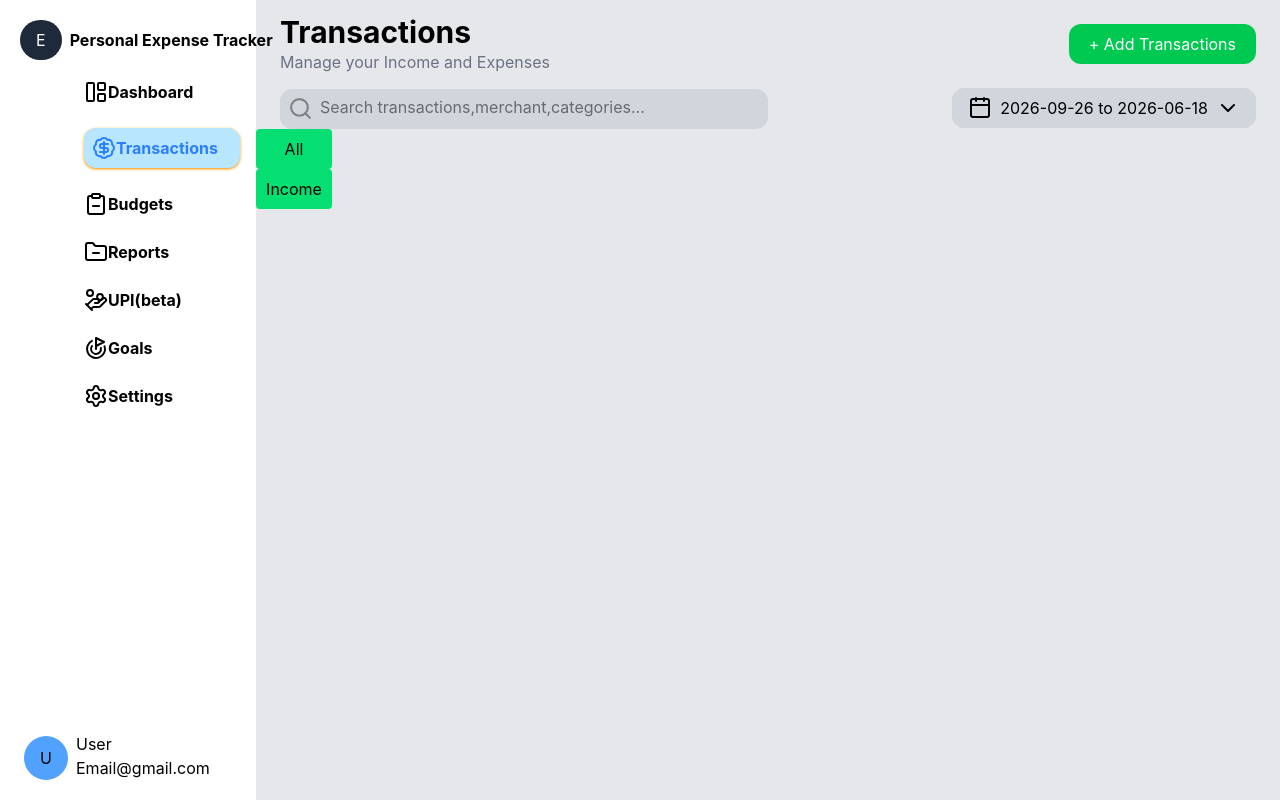
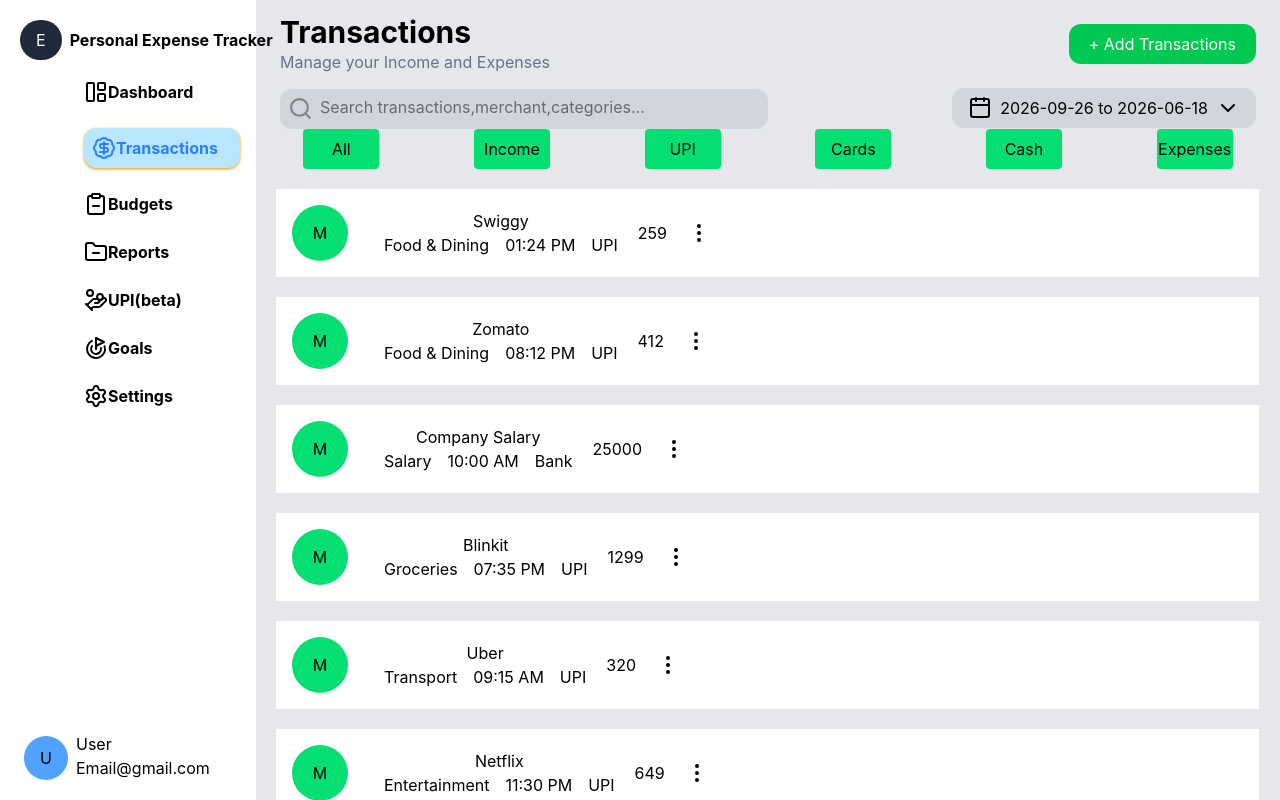
Before and after one commit to Devvvkun/Expense-Tracker-Application, a React (Vite) app: page /transactions in a window 1280 px wide. Built offline with nearby package versions, Linux system fonts and the light colour scheme.

Commit message:
Transaction UI card designing

```diff
--- a/src/Components/NavPages/Dashboard.jsx
+++ b/src/Components/NavPages/Dashboard.jsx
@@ -1,11 +1,10 @@
 import DashboardHeader from "../DashboardComponents/DashboardHeader"
-import TransactionBody from "../TransactionComponents/TransactionBody"
+
 
 const Dashboard = () => {
   return (
       <div className=' w-'>
         <DashboardHeader />
-        <TransactionBody />
 
       </div>
   )
--- a/src/Components/NavPages/Transactions.jsx
+++ b/src/Components/NavPages/Transactions.jsx
@@ -1,4 +1,4 @@
-
+import TransactionBody from "../TransactionComponents/TransactionBody"
 import TransactionHeader from '../TransactionComponents/TransactionHeader'
 import SearchBar from '../DashboardComponents/SearchBar'
 import TransactionCalender from '../TransactionComponents/TransactionCalender'
@@ -7,13 +7,14 @@
 
 
   return (
-    <div className=' h-screen'>
+    <div className=' h-screen overflow-auto'>
         <TransactionHeader />
         <div className="filter flex justify-between">
           <div className="search pl-6 -pt-3 -mt-6"><SearchBar /></div>
           <TransactionCalender />
         </div>
         <FilterDivHeader />
+        <TransactionBody />
       </div>
   )
 }
--- a/src/Components/TransactionComponents/Filter Components/Add.jsx
+++ b/src/Components/TransactionComponents/Filter Components/Add.jsx
@@ -1,11 +1,9 @@
 import { NavLink } from "react-router-dom"
-const Add = () => {
-    function FilterDivClicked({isActive}){
-        return `${isActive ? 'bg-green-400': 'bg-gray-300'} w-19 h-10 flex justify-center items-center rounded-sm px-4 py-2 `
-    }
+const Add = ({className}) => {
+
   return (
     <div className=''> <NavLink className=
-    {FilterDivClicked}>All</NavLink> </div>
+    {className}>All</NavLink> </div>
   )
 }
 
--- a/src/Components/TransactionComponents/Filter Components/Card.jsx
+++ b/src/Components/TransactionComponents/Filter Components/Card.jsx
@@ -1,8 +1,10 @@
 import React from 'react'
-
-const Card = () => {
+import { NavLink } from 'react-router-dom'
+const Card = ({className}) => {
   return (
-    <div>Card</div>
+    <div >
+      <NavLink className={className}>Cards</NavLink>
+    </div>
   )
 }
 
--- a/src/Components/TransactionComponents/Filter Components/Cash.jsx
+++ b/src/Components/TransactionComponents/Filter Components/Cash.jsx
@@ -1,8 +1,10 @@
 import React from 'react'
-
-const Cash = () => {
+import { NavLink } from 'react-router-dom'
+const Cash = ({className}) => {
   return (
-    <div>Cash</div>
+    <div >
+      <NavLink className={className}>Cash</NavLink>
+    </div>
   )
 }
 
--- a/src/Components/TransactionComponents/Filter Components/Expenses.jsx
+++ b/src/Components/TransactionComponents/Filter Components/Expenses.jsx
@@ -1,8 +1,10 @@
 import React from 'react'
-
-const Expenses = () => {
+import { NavLink } from 'react-router-dom'
+const Expenses = ({className}) => {
   return (
-    <div>Expenses</div>
+    <div>
+      <NavLink className={className}>Expenses</NavLink>
+    </div>
   )
 }
 
--- a/src/Components/TransactionComponents/Filter Components/Income.jsx
+++ b/src/Components/TransactionComponents/Filter Components/Income.jsx
@@ -1,12 +1,9 @@
 import React from 'react'
 import { NavLink } from 'react-router-dom'
-const Income = () => {
-    function FilterDivClicked({isActive}){
-        return `${isActive ? 'bg-green-400': 'bg-gray-300'} w-19 h-10 flex justify-center items-center rounded-sm px-4 py-2 `
-    }
+const Income = ({className}) => {
   return (
     <div className=''> <NavLink className=
-    {FilterDivClicked}>Income</NavLink> </div>
+    {className}>Income</NavLink> </div>
   )
 }
 
--- a/src/Components/TransactionComponents/Filter Components/UPI.jsx
+++ b/src/Components/TransactionComponents/Filter Components/UPI.jsx
@@ -1,8 +1,10 @@
 import React from 'react'
-
-function UPI() {
+import { NavLink } from 'react-router-dom'
+function UPI({className}) {
   return (
-    <div>UPI</div>
+    <div>
+      <NavLink className={className}>UPI</NavLink>
+    </div>
   )
 }
 
--- a/src/Components/TransactionComponents/FilterDivHeader.jsx
+++ b/src/Components/TransactionComponents/FilterDivHeader.jsx
@@ -1,10 +1,21 @@
 import Add from './Filter Components/Add'
+import Card from './Filter Components/Card'
+import Cash from './Filter Components/Cash'
+import Expenses from './Filter Components/Expenses'
 import Income from './Filter Components/Income'
+import UPI from './Filter Components/UPI'
 const FilterDivHeader = () => {
+    function FilterDivClicked({isActive}){
+        return `${isActive ? 'bg-green-400': 'bg-gray-300'} w-19 h-10 flex justify-center items-center rounded-sm px-4 py-2 `
+    }
   return (
-    <div>
-        <Add />
-        <Income />
+    <div className='flex items-center justify-around'>
+        <Add className={FilterDivClicked} />
+        <Income className={FilterDivClicked}/>
+        <UPI className={FilterDivClicked}/>
+        <Card className={FilterDivClicked}/>
+        <Cash className={FilterDivClicked}/>
+        <Expenses className={FilterDivClicked}/>
     </div>
   )
 }
--- a/src/Components/TransactionComponents/TransactionBody.jsx
+++ b/src/Components/TransactionComponents/TransactionBody.jsx
@@ -1,13 +1,33 @@
+import { EllipsisVertical } from "lucide-react"
 import TransactionsData from "../../Data/TransactionsData"
 const TransactionBody = () => {
-{TransactionsData.map((data)=>{
-    console.log(data.amount);
+  return (
+    <>
+    {TransactionsData.map((data)=>{
+      console.log(data);
 
-  return (
-   <div className="bg-white w-[80%]">
-    <h3>{data.merchant}</h3>
-   </div>
-  )})}
+      return(
+        <div key={data.id}>
+       <div className="bg-white w-[96%] text-black h-22 flex items-center gap-5 m-5 " >
+          <div className="logo flex justify-center items-center h-14 w-14 rounded-full bg-green-400 m-4"> M </div>
+          <div className="flex flex-col">
+          <div className="transacName m-auto"><h2>{data.merchant}</h2></div>
+            <div className="flex items-center gap-4">
+              <div>{data.category}</div>
+              <div>{data.time}</div>
+              <div>{data.paymentMethod}</div>
+            </div>
+          </div>
+          <div>{data.amount}</div>
+          <div><EllipsisVertical /></div>
+        </div>
+      </div>
+    )})}
+
+
+   </>
+
+  )
 }
 
 export default TransactionBody
```
